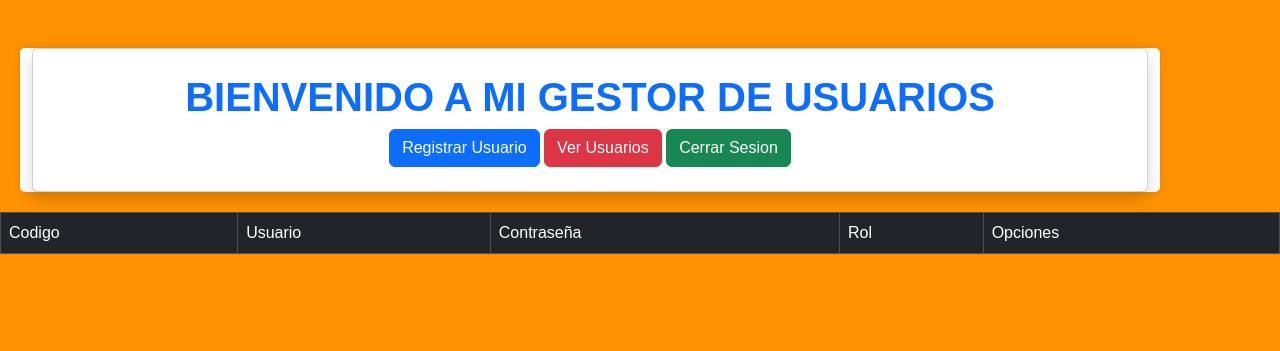
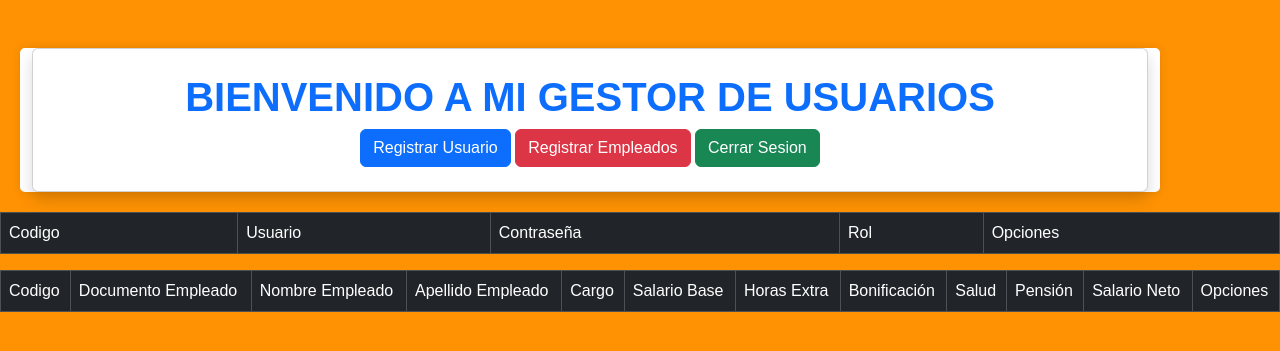
Before and after one commit to JuanbarraSe/GestorUsuariosSebastianB, a Flask app: page / in a window 1280 px wide. Shown: the top 351 px of the page. Run offline with Flask 3, Linux system fonts and the light colour scheme.

Commit message:
Trabajo para entregar mañana

```diff
--- a/Templates/index.html
+++ b/Templates/index.html
@@ -21,13 +21,14 @@
                     <button type="button" class="btn btn-primary" data-bs-toggle="modal" data-bs-target="#myModal">
                         Registrar Usuario
                     </button>
-                    <button class="btn btn-danger">
-                        Ver Usuarios
+                    <button class="btn btn-danger" data-bs-toggle="modal" data-bs-target="#myModal2">
+                        Registrar Empleados
                     </button>
                     <a href="{{url_for('salir')}}" class="btn btn-success">Cerrar Sesion</a>
                 </div>
                 <!--Llamar al modal-->
                 {% include 'registrarusu.html' %}
+                {% include 'registrarempleado.html' %}
                 <table class="table table-bordered mt-3">
                     <thead class="table-dark">
                         <tr>
@@ -57,6 +58,47 @@
 
                     </tbody>
                 </table>
+                <table class="table table-bordered mt-3">
+                <thead class="table-dark">
+                    <tr>
+                        <td>Codigo</td>
+                        <td>Documento Empleado</td>
+                        <td>Nombre Empleado</td>
+                        <td>Apellido Empleado</td>
+                        <td>Cargo</td>
+                        <td>Salario Base</td>
+                        <td>Horas Extra</td>
+                        <td>Bonificación</td>
+                        <td>Salud</td>
+                        <td>Pensión</td>
+                        <td>Salario Neto</td>
+                        <td>Opciones</td>
+                    </tr>
+                </thead>
+                <tbody>
+                    {%for u in empleados%}
+                    <tr>
+                        <td>{{ u[0]}}</td>
+                        <td>{{ u[1]}}</td>
+                        <td>{{ u[2]}}</td>
+                        <td>{{ u[3]}}</td>
+                        <td>{{ u[4]}}</td>
+                        <td>{{ u[5]}}</td>
+                        <td>{{ u[6]}}</td>
+                        <td>{{ u[7]}}</td>
+                        <td>{{ u[8]}}</td>
+                        <td>{{ u[9]}}</td>
+                        <td>{{ u[10]}}</td>
+                        <td>
+                            <a href="" class="btn btn-warning btn-sm">Editar</a>
+
+                            <a href="{{url_for('eliminarempleado', id=u[0])}}" class="btn btn-primary btn-sm"
+                            onclick="return confirm('¿Seguro que quiere eliminar el usaurio?')">Eliminar</a>
+                        </td>
+                    </tr>
+                    {% endfor %}
+                </tbody>
+            </table>
             </div>
         </div>
     </body>
--- /dev/null
+++ b/Templates/registrarempleado.html
@@ -0,0 +1,72 @@
+<!DOCTYPE html>
+<html>
+    <head>
+        <title>Registro</title>
+        <meta charset="UTF-8">
+        <!---Llamar al estilo de la pagina-->
+        <link href="https://cdn.jsdelivr.net/npm/bootstrap@5.3.8/dist/css/bootstrap.min.css" rel="stylesheet">
+        <script src=" https://cdn.jsdelivr.net/npm/bootstrap@5.3.8/dist/js/bootstrap.bundle.min.js"></script>
+
+        <link rel="stylesheet" href="{{url_for('static',filename='style.css')}}">
+    </head>
+
+
+<body>
+                <!--Creamos el modal-->
+                <div class="modal" id="myModal2">
+                    <div class="modal-dialog">
+                        <div class="modal-content">
+                            <!--definir el header-->
+                            <div class="modal-header">
+                                <h4 class="modal-title">REGISTRO DE EMPLEADOS</h4>
+                                <button type="button" class="btn-close" data-bs-dismiss="modal"></button>
+                            </div>
+                            <!--Definir el cuerpo del modal--formulario -->
+                            <div class="modal-body">
+                                <form method="POST" action="/registroemple">
+                                    <div class="mb-3 mt-3">
+                                        <label>Ingresar nombre del empleado</label>
+                                        <input type="text" class="form-control" name="txtnombre" placeholder="Ingresar nombre">
+                                    </div>
+                                    <div class="mb-3">
+                                        <label>Ingresar Apellido del empleado</label>
+                                        <input type="text" class="form-control" placeholder="Ingresar apellido" name="txtapellido">
+                                    </div>
+                                    <div class="mb-3">
+                                        <label>Ingresar documento</label>
+                                        <input type="number" class="form-control" placeholder="Ingresar documento usuario" name="txtdocumento">
+                                    </div>
+                                    <div class="mb-3">
+                                        <label>Cargo:</label>
+                                        <select class="form-select" name="txtcargo" required>
+                                            <option value="">Seleccione el cargo</option>
+                                            <option value="administrador">Administrador</option>
+                                            <option value="gerente">Gerente</option>
+                                            <option value="contador">Contador</option>
+                                        </select>
+                                    </div>
+                                    <div class="mb-3">
+                                        <label>Bonificación</label>
+                                        <input type="number" class="form-control" placeholder="Ingresar Bonificación" name="txtbonificacion">
+                                    </div>
+                                    <div class="mb-3">
+                                        <label>Horas Extras</label>
+                                        <input type="number" class="form-control" placeholder="Ingresar horas extras" name="txthorasExtras">
+                                    </div>
+                                    <div class="mb-3">
+                                        <label>Ingresar el departamento</label>
+                                        <input type="text" class="form-control" placeholder="Ingresar nombre del departamento" name="txtdepartamento">
+                                    </div>
+                                    <button type="submit" class="btn btn-success" data-bs-dismiss="modal">Registrar</button>
+                                </form>
+                            </div>
+                            <!--definir el pie de pagina del formulario-->
+                            <div class="modal-footer">
+                            </div>
+                        </div>
+                    </div>
+                </div>
+            </div>
+        </div>
+    </body>
+</html>
--- a/Templates/registrarusu.html
+++ b/Templates/registrarusu.html
@@ -23,7 +23,7 @@
                             </div>
                             <!--Definir el cuerpo del modal--formulario -->
                             <div class="modal-body">
-                                <form method="POST" action="">
+                                <form method="POST" action="/registrar">
                                     <div class="mb-3 mt-3">
                                         <label>Ingresar nombre de usuario</label>
                                         <input type="text" class="form-control" name="txtusuario" placeholder="Ingresar usuario">
```
Also changed, not shown: Apps.py (+107 -2 lines).
